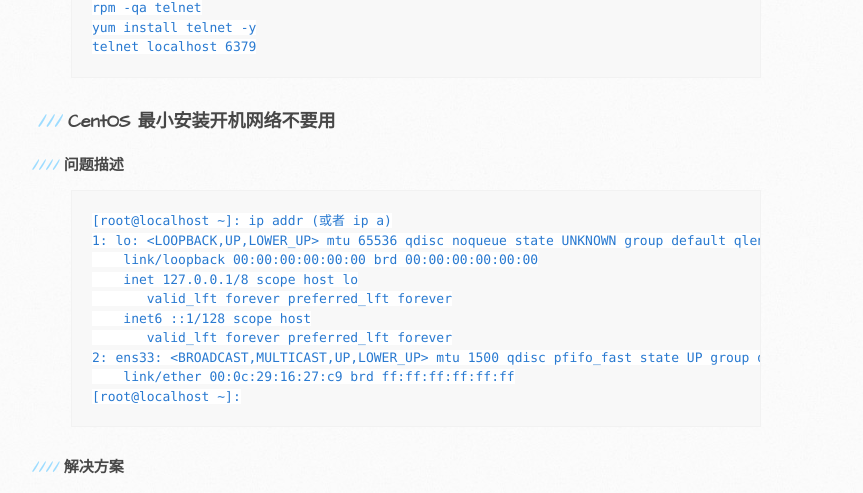
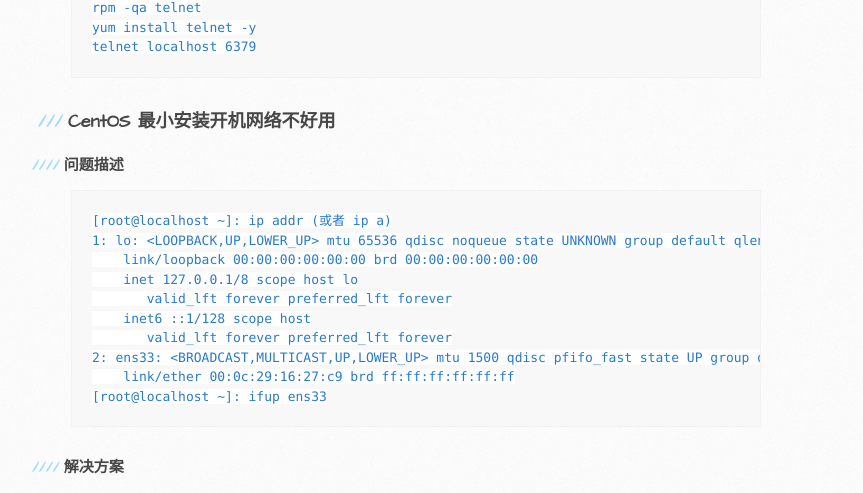
Before and after one commit to MarkShen1992/markshen1992.github.io, a Jekyll site: the page built from document/devops/ops/linux/linux_basic_command.md, in a window 1280 px wide and 900 px high, scrolled down 703 px. Shown: the part 151-644 px from the top of the window, without its empty margins (99-962 px from the left). Built offline with Jekyll 4.4.1, drawn with Linux system fonts in a browser that asks for light colours; our own code applies the rules of GitHub Pages for plain Markdown files.

Commit message:
basic linux command

````diff
--- a/document/devops/ops/linux/linux_basic_command.md
+++ b/document/devops/ops/linux/linux_basic_command.md
@@ -34,7 +34,7 @@ yum install telnet -y
 telnet localhost 6379
 ```
 
-### CentOS 最小安装开机网络不要用
+### CentOS 最小安装开机网络不好用
 
 #### 问题描述
 
@@ -48,7 +48,7 @@ telnet localhost 6379
        valid_lft forever preferred_lft forever
 2: ens33: <BROADCAST,MULTICAST,UP,LOWER_UP> mtu 1500 qdisc pfifo_fast state UP group default qlen 1000
     link/ether 00:0c:29:16:27:c9 brd ff:ff:ff:ff:ff:ff
-[root@localhost ~]:
+[root@localhost ~]: ifup ens33
 ```
 
 #### 解决方案
````
